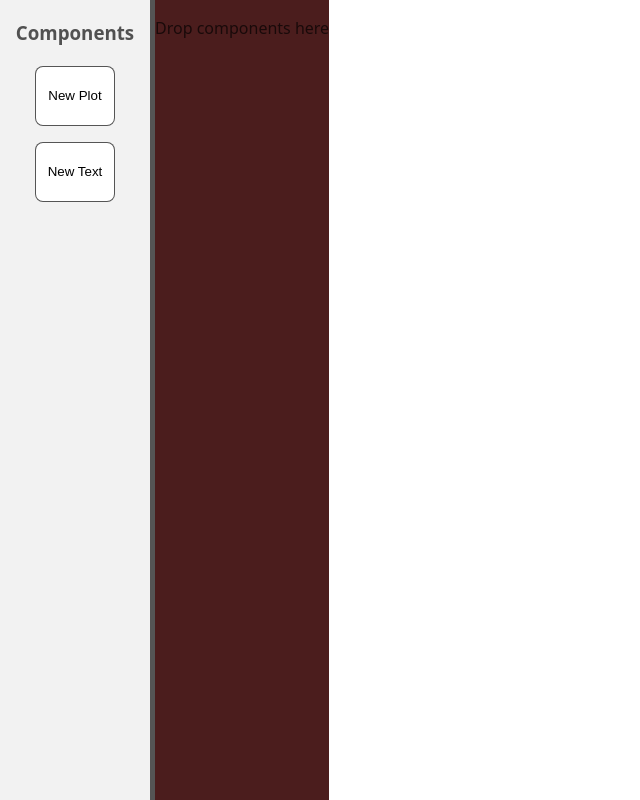
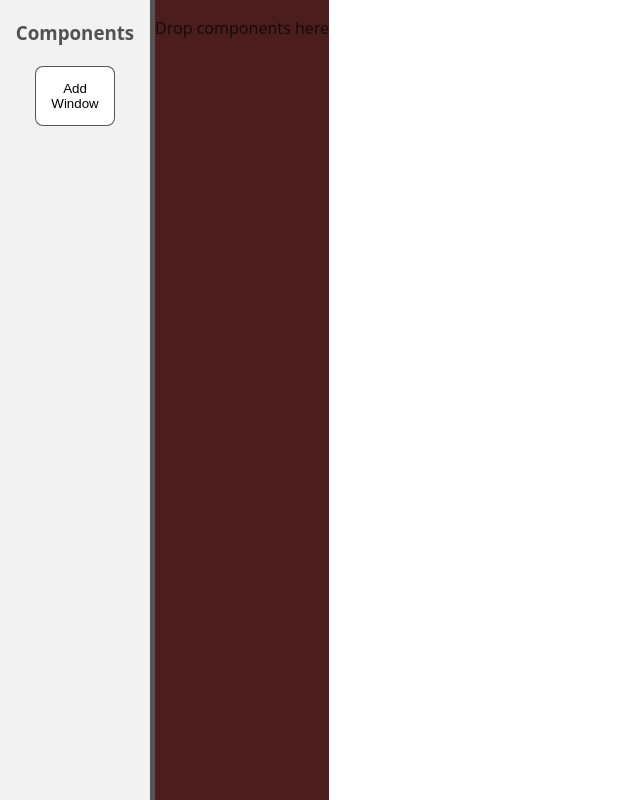
Before and after one commit to KayJayx/insight, a React (Vite) app: page / in a window 1280 px wide. Shown: the whole page, without its empty margins (0-640 px from the left). Built offline with nearby package versions, Linux system fonts and the light colour scheme.

Commit message:
Added Dragging Capability To Buttons

```diff
--- a/src/components/SidePanel.jsx
+++ b/src/components/SidePanel.jsx
@@ -1,9 +1,42 @@
+import { useDrag } from 'react-dnd'
+
 function SidePanel() {
+
+  // Passing in an anonymous function into the useDrag function
+  // the anonymous function returns 3 things: type, item, collect
+  //
+  // useDrag on the other hand returns an array of two elements
+  // the first being the isDragging member of an object and a
+  // function called drag
+  const [{ isDragging }, drag] = useDrag(() => ({
+
+    // type is a required string, it helps match the drag source
+    // to valid drop target (accept on drop)
+    type: 'floating-window',
+
+    // item is an optional function, it returns the object you
+    // want to pass to the drop handler
+    item: () => ({ type: 'empty-window' }),
+
+    // collect is an optional function, it lets you track drag
+    // state (like isDragging) using the monitor object
+    collect: (monitor) => ({
+      isDragging: !!monitor.isDragging(),
+    }),
+  }));
+
   return (
+    // Side Panel Div
     <div className="side-panel">
-      <h3 className="components-title">Components</h3>
-      <button className="icon-button">New Plot</button>
-      <button className="icon-button">New Text</button>
+
+      {/* Components Title */}
+      <h3>Components</h3>
+
+      {/* First Button, testig for now */}
+      <button ref={drag} className="icon-button">
+        Add Window
+      </button>
+
     </div>
   )
 }
```
